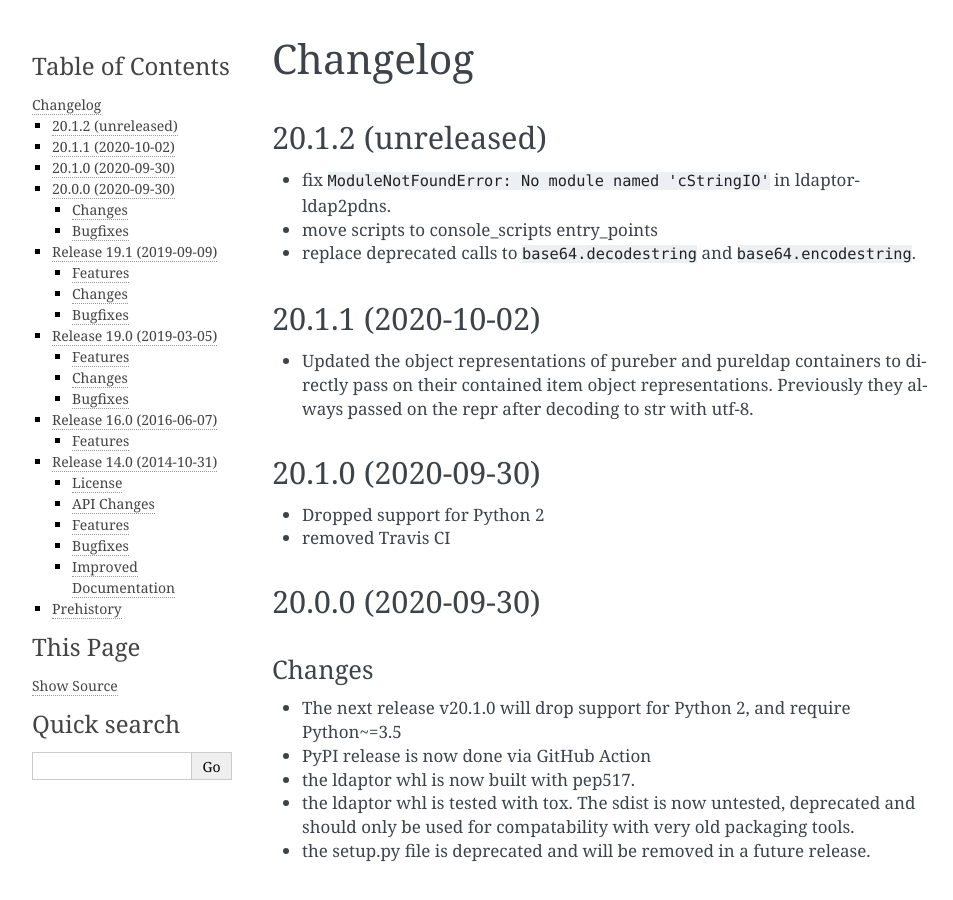
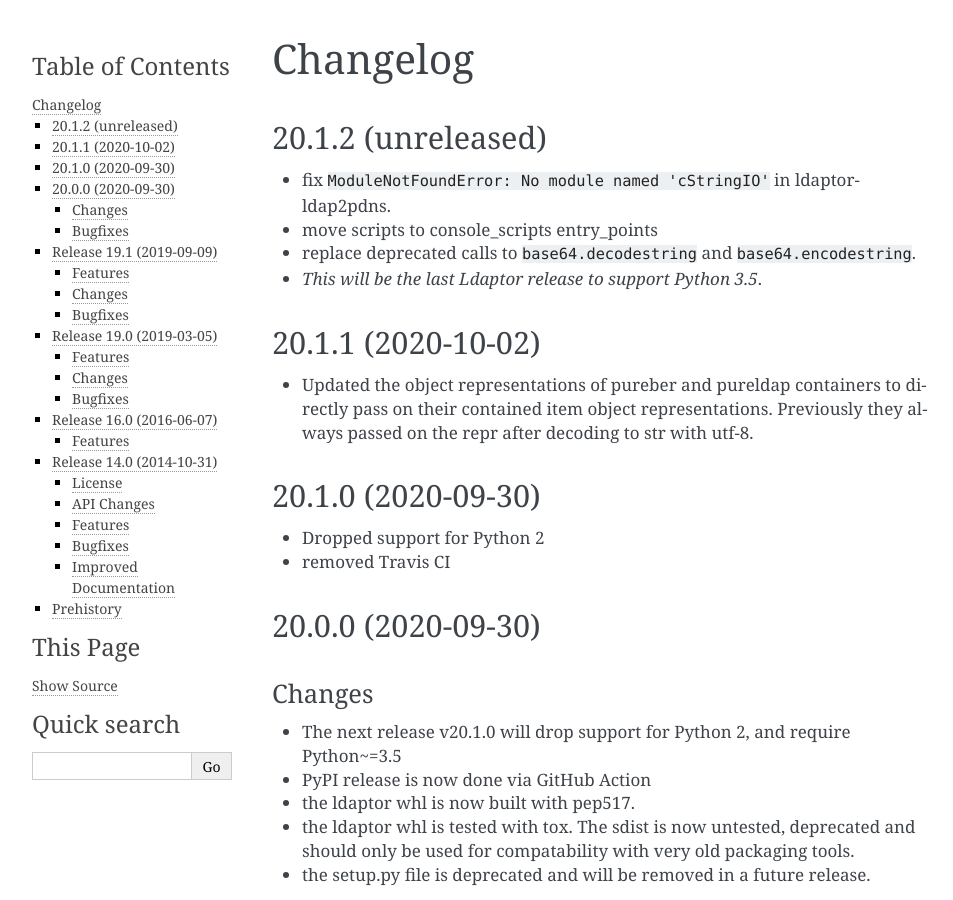
Before and after one commit to twisted/ldaptor, a Sphinx documentation site: the page built from docs/source/NEWS.rst, in a window 1280 px wide and 900 px high. Shown: the whole window, without its empty margins (148-1101 px from the left). Built offline with Sphinx 7.4.7, drawn with Linux system fonts in a browser that asks for light colours.

Commit message:
note pending withdrawal of Python 3.5 support

```diff
--- a/docs/source/NEWS.rst
+++ b/docs/source/NEWS.rst
@@ -7,6 +7,7 @@ Changelog
 - fix ``ModuleNotFoundError: No module named 'cStringIO'`` in ldaptor-ldap2pdns.
 - move scripts to console_scripts entry_points
 - replace deprecated calls to ``base64.decodestring`` and ``base64.encodestring``.
+- *This will be the last Ldaptor release to support Python 3.5*.
 
 
 20.1.1 (2020-10-02)
```
